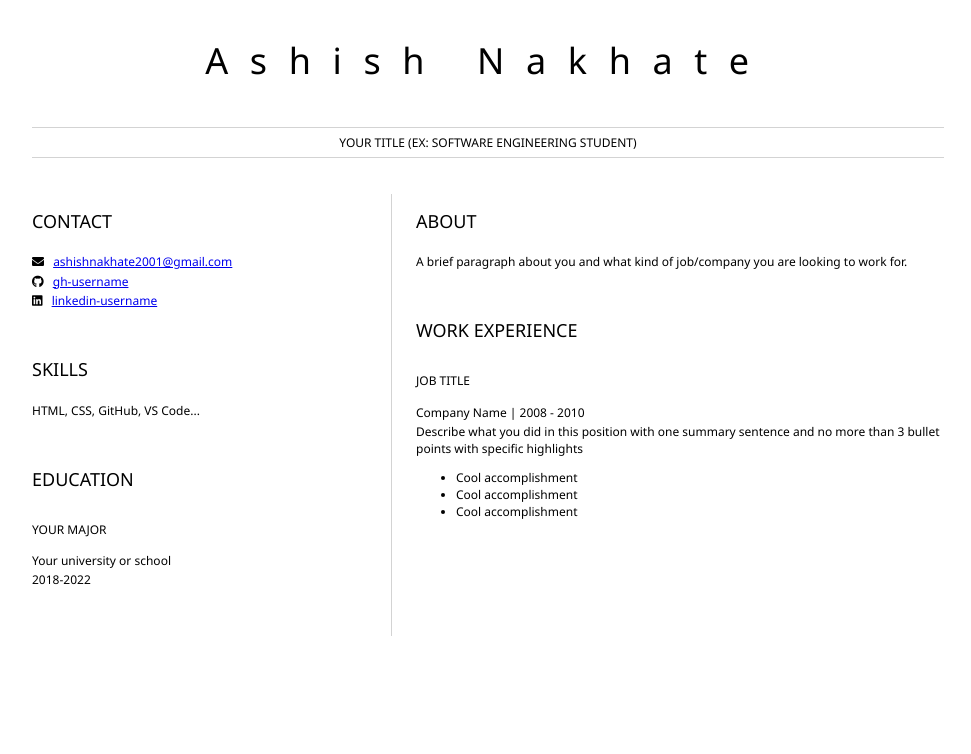
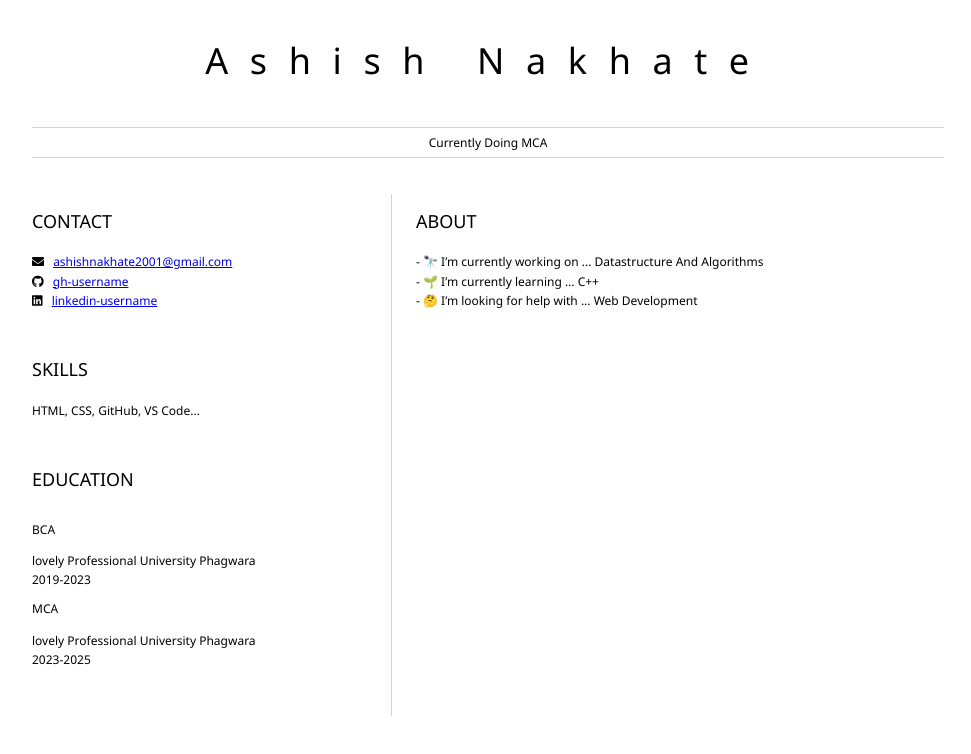
Before and after one commit to ashishnakhate2001/resume, a plain HTML site: page index.html in a window 1280 px wide. Shown: the whole page, without its empty margins (152-1123 px from the left). Drawn offline with Linux system fonts and the light colour scheme.

Commit message:
resume updated

```diff
--- a/index.html
+++ b/index.html
@@ -10,7 +10,7 @@
 			<!-- resume header with your name and title -->
 			<h1>Ashish Nakhate</h1>
 			<hr>
-			YOUR TITLE (EX: SOFTWARE ENGINEERING STUDENT)
+			Currently Doing MCA
 			<hr>
 		</header>
 		<main>
@@ -40,24 +40,41 @@
 				<section>
 					<h2>EDUCATION</h2>
 					<!-- your education -->
-                    <h3>YOUR MAJOR</h3>
+                    <h3>BCA</h3>
 	<p>
-		Your university or school
+		lovely Professional University Phagwara
 	</p>
 	<p>
-		2018-2022
+		2019-2023
 	</p>
+
+
+    <h3>MCA</h3>
+	<p>
+		lovely Professional University Phagwara
+	</p>
+	<p>
+		2023-2025
+	</p>
+
+
 				</section>
 			</article>
 			<article id="mainRight">
 				<section>
 					<h2>ABOUT</h2>
 					<!-- about you -->
-                    <p>A brief paragraph about you and what kind of job/company you are looking to work for.</p>
+                    <p>- 🔭 I’m currently working on   ...   Datastructure And Algorithms</p>
+
+                    <p>    - 🌱 I’m currently learning     ...   C++  </p>
+
+                     <p>   - 🤔 I’m looking for help with  ...   Web Development</p>
 				</section>
-				<section>
+
+
+				<!-- <section>
 					<h2>WORK EXPERIENCE</h2>
-					<!-- your work experience -->
+
                     <h3>JOB TITLE</h3>
 <p>
 		Company Name | 2008 - 2010
@@ -70,7 +87,9 @@
 		<li>Cool accomplishment</li>
 		<li>Cool accomplishment</li>
 </ul>
-				</section>
+				</section> -->
+
+
 			</article>
 		</main>
 	</body>
```
